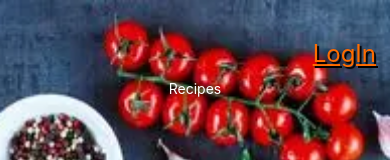
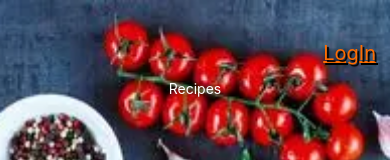
Before and after one commit to OsMax/cookBook-native, a React Native app: screen /Home in a window 390 px wide. Shown: the top 160 px of the page. Built offline with nearby package versions, Linux system fonts and the light colour scheme.

Commit message:
Update Header.styles.js

```diff
--- a/src/components/Header/Header.styles.js
+++ b/src/components/Header/Header.styles.js
@@ -39,7 +39,7 @@ export const styles = StyleSheet.create({
   },
   btnText: {
     color: "#fff",
-    fontSize: 24,
+    fontSize: 20,
     textDecorationLine: "underline",
     color: "#FF6C00",
     textShadowColor: "#000", // Цвет тени
```
